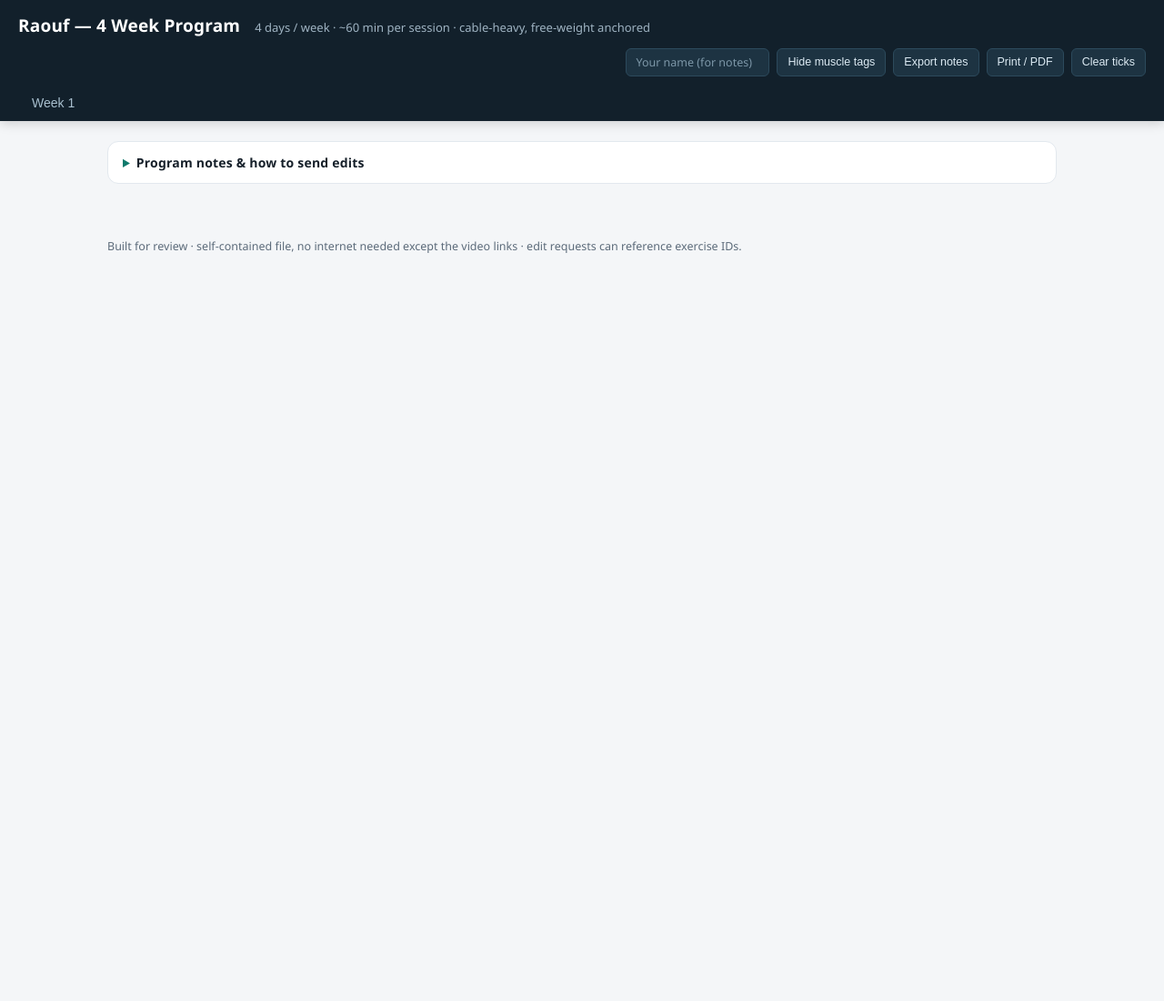
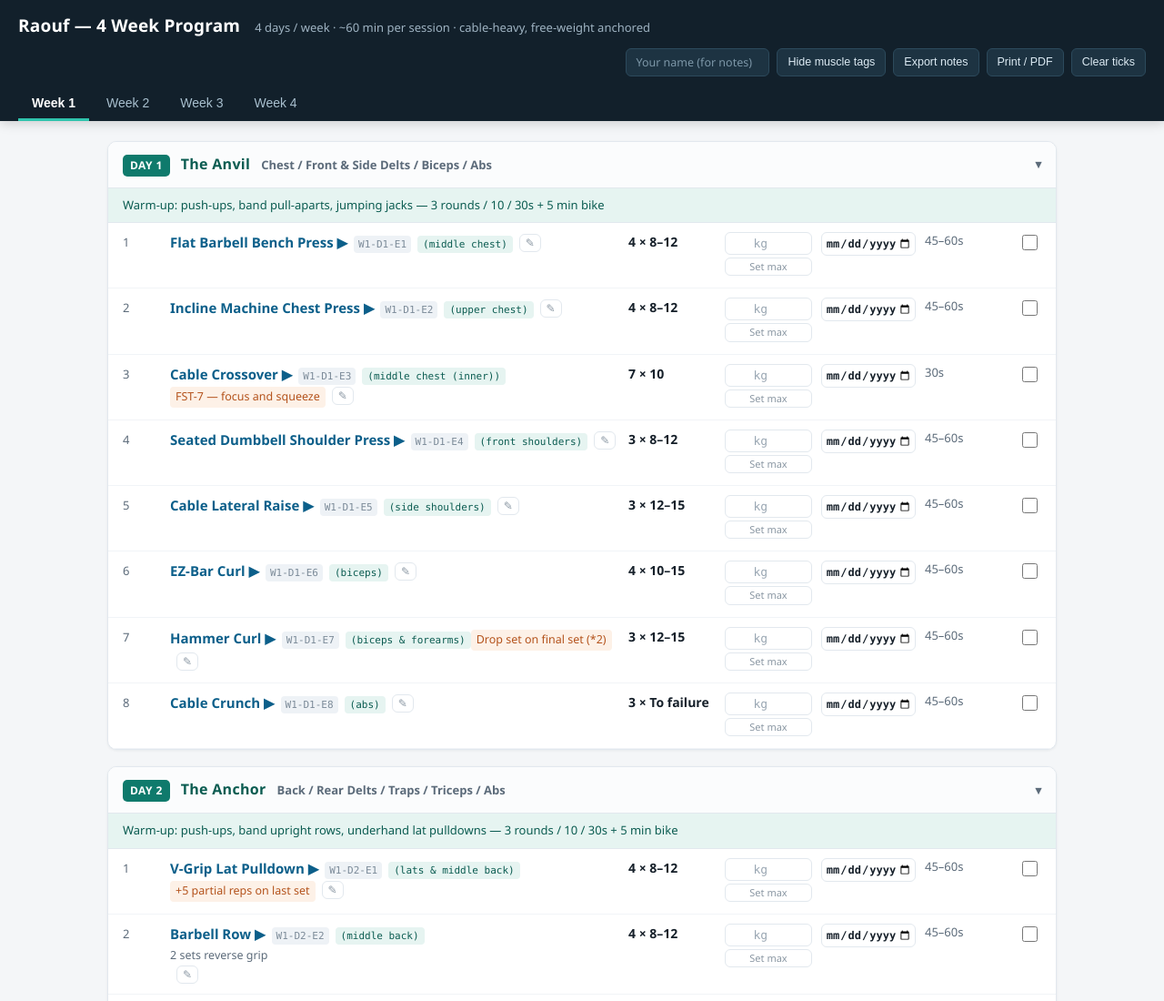
Before and after one commit to ARa2of/ARa2of.github.io, a website: page raouf-4-week-program.html in a window 1280 px wide. Shown: the top 1100 px of the page at 91% size. Before the commit the page ends 800 px from the top, so only its background shows below. Drawn offline with Linux system fonts and the light colour scheme.

Commit message:
Fix blank page: date input di shadowed day index di (TDZ ReferenceError)

```diff
--- a/raouf-4-week-program.html
+++ b/raouf-4-week-program.html
@@ -961,16 +961,18 @@ WEEKS.forEach((week, wi) => {
 
       const dc = document.createElement('div');
       dc.className = 'datecell';
-      const di = document.createElement('input');
-      di.type = 'date';
-      di.title = 'Last done (when you last performed this exercise)';
-      di.value = localStorage.getItem(lastKey(id)) || '';
-      di.addEventListener('change', () => {
-        if (di.value) localStorage.setItem(lastKey(id), di.value);
+      // NB: name this `dt`, not `di` — `di` is the day index in the outer forEach,
+      // and shadowing it breaks the id line above (TDZ ReferenceError).
+      const dt = document.createElement('input');
+      dt.type = 'date';
+      dt.title = 'Last done (when you last performed this exercise)';
+      dt.value = localStorage.getItem(lastKey(id)) || '';
+      dt.addEventListener('change', () => {
+        if (dt.value) localStorage.setItem(lastKey(id), dt.value);
         else localStorage.removeItem(lastKey(id));
         refreshAgo(row);
       });
-      dc.appendChild(di);
+      dc.appendChild(dt);
       const ago = document.createElement('div');
       ago.className = 'ago';
       dc.appendChild(ago);
```
